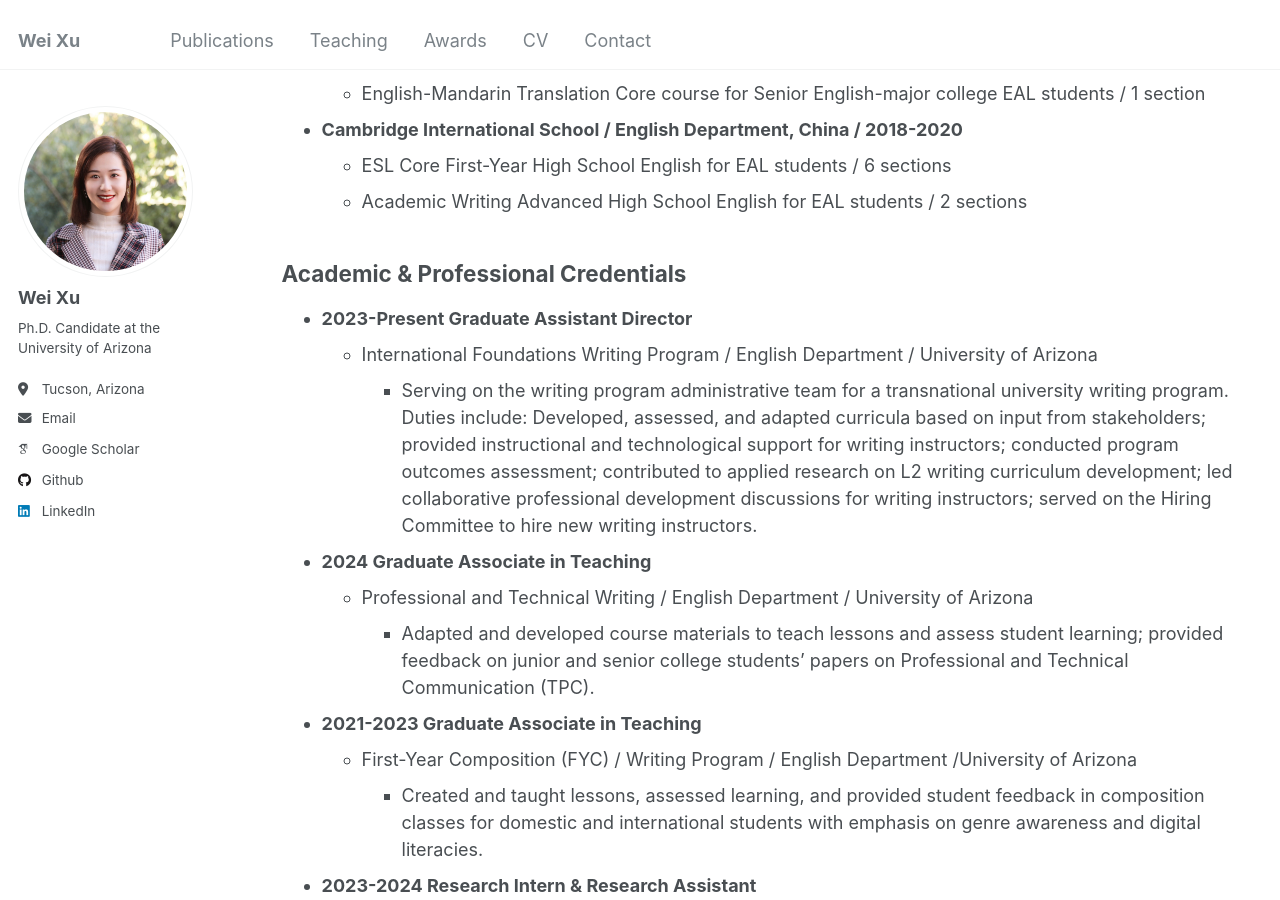
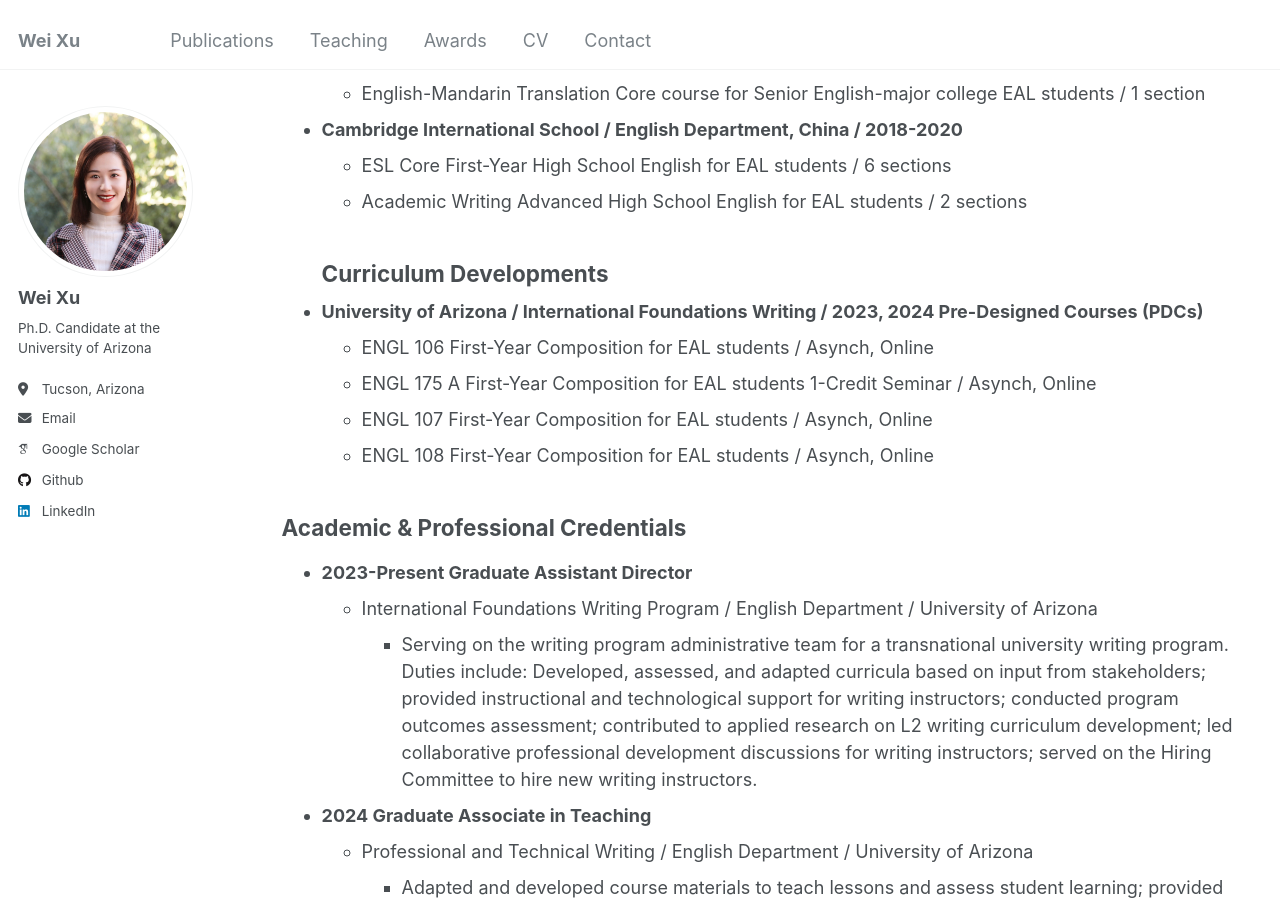
Before and after one commit to weixu-vivian/weixu-vivian.github.io, a Jekyll site: the page built from _pages/teaching.md, in a window 1280 px wide and 900 px high, scrolled down 540 px. Built offline with Jekyll 4.4.1, drawn with Linux system fonts in a browser that asks for light colours; some web fonts are replaced.

Commit message:
teaching.md

```diff
--- a/_pages/teaching.md
+++ b/_pages/teaching.md
@@ -26,6 +26,14 @@ author_profile: true
 * **Cambridge International School / English Department, China / 2018-2020**
   * ESL Core First-Year High School English for EAL students / 6 sections
   * Academic Writing Advanced High School English for EAL students / 2 sections
+
+  ## Curriculum Developments
+
+* **University of Arizona / International Foundations Writing / 2023, 2024 Pre-Designed Courses (PDCs)**
+  * ENGL 106 First-Year Composition for EAL students / Asynch, Online
+  * ENGL 175 A First-Year Composition for EAL students 1-Credit Seminar / Asynch, Online
+  * ENGL 107 First-Year Composition for EAL students / Asynch, Online
+  * ENGL 108 First-Year Composition for EAL students / Asynch, Online
 
 
 ## Academic & Professional Credentials
```
